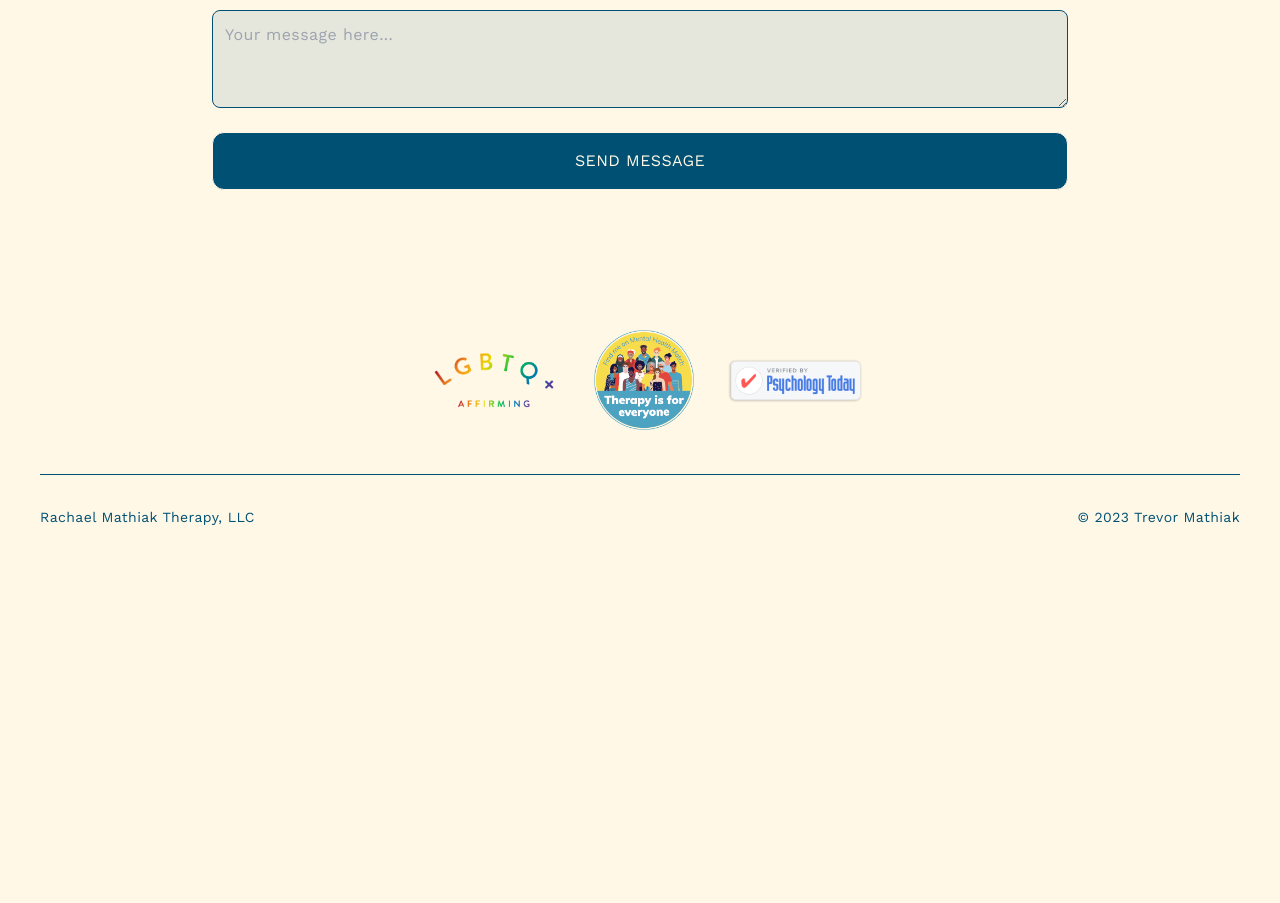
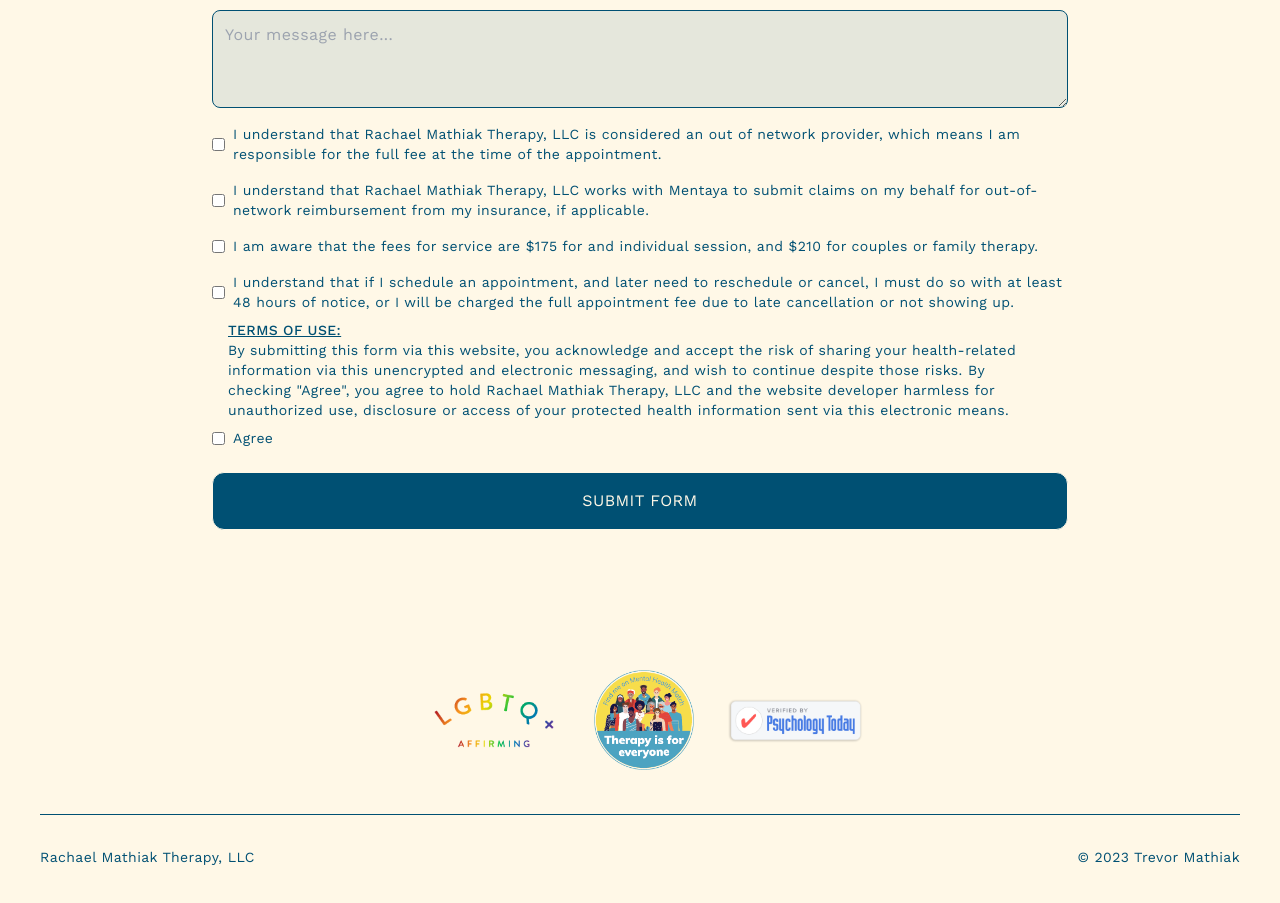
Before and after one commit to trroev/guided-growth-with-rachael, a Next.js app: page /contact in a window 1280 px wide. Shown: the part 1384-2287 px from the top of the page. Before the commit the page ends 1951 px from the top, so only its background shows below. Built offline with nearby package versions, Linux system fonts and the light colour scheme.

Commit message:
Add checkboxes to form

```diff
--- a/components/Form/Form.tsx
+++ b/components/Form/Form.tsx
@@ -1,6 +1,11 @@
 import { Formik, Form, FormikHelpers } from "formik";
 import * as Yup from "yup";
-import { FormDropdrown, FormInput, TextArea } from "./FormInput";
+import {
+  FormCheckbox,
+  FormDropdrown,
+  FormInput,
+  TextArea,
+} from "./FormInput";
 import { useState } from "react";
 
 interface Values {
@@ -14,8 +19,7 @@ interface Values {
 }
 
 const FormikForm = () => {
-  const [buttonText, setButtonText] =
-    useState<string>("Send Message");
+  const [buttonText, setButtonText] = useState<string>("Submit Form");
   const [success, setSuccess] = useState<boolean>(false);
   const [messageState, setMessageState] = useState<string>("");
 
@@ -145,6 +149,39 @@ const FormikForm = () => {
             rows={3}
             placeholder="Your message here..."
           />
+          <FormCheckbox
+            label="I understand that Rachael Mathiak Therapy, LLC is considered an out of network provider, which means I am responsible for the full fee at the time of the appointment."
+            name="term1"
+          />
+          <FormCheckbox
+            label="I understand that Rachael Mathiak Therapy, LLC works with Mentaya to submit claims on my behalf for out-of-network reimbursement from my insurance, if applicable."
+            name="term2"
+          />
+          <FormCheckbox
+            label="I am aware that the fees for service are $175 for and individual session, and $210 for couples or family therapy."
+            name="term3"
+          />
+          <FormCheckbox
+            label="I understand that if I schedule an appointment, and later need to reschedule or cancel, I must do so with at least 48 hours of notice, or I will be charged the full appointment fee due to late cancellation or not showing up."
+            name="term4"
+          />
+          <div>
+            <p className="text-sm font-medium uppercase underline pl-4">
+              Terms of Use:
+            </p>
+            <p className="text-sm px-4">
+              By submitting this form via this website, you
+              acknowledge and accept the risk of sharing your
+              health-related information via this unencrypted and
+              electronic messaging, and wish to continue despite those
+              risks. By checking &quot;Agree&quot;, you agree to hold
+              Rachael Mathiak Therapy, LLC and the website developer
+              harmless for unauthorized use, disclosure or access of
+              your protected health information sent via this
+              electronic means.
+            </p>
+          </div>
+          <FormCheckbox label="Agree" name="agree" />
           <button className="w-full p-4 mt-4">{buttonText}</button>
           <div>
             <p className="text-success uppercase text-sm mt-4">
--- a/components/Form/FormInput.tsx
+++ b/components/Form/FormInput.tsx
@@ -19,6 +19,11 @@ type TextAreaProps = JSX.IntrinsicElements["textarea"] & {
   name: string;
   rows: number;
   placeholder: string;
+};
+
+type CheckboxProps = {
+  label: string;
+  name: string;
 };
 
 export const FormInput = ({ label, ...props }: InputProps) => {
@@ -114,3 +119,27 @@ export const TextArea = ({ label, ...props }: TextAreaProps) => {
     </div>
   );
 };
+
+export const FormCheckbox = ({ label, ...props }: CheckboxProps) => {
+  const [field, meta] = useField({ ...props, type: "checkbox" });
+
+  return (
+    <div className="flex items-center py-2">
+      <input
+        type="checkbox"
+        className="mr-2"
+        {...field}
+        {...props}
+        id={props.name}
+      />
+      <label htmlFor={props.name} className="text-sm">
+        {label}
+      </label>
+      {meta.touched && meta.error ? (
+        <div className="text-red uppercase text-sm mt-2">
+          {meta.error}
+        </div>
+      ) : null}
+    </div>
+  );
+};
```
